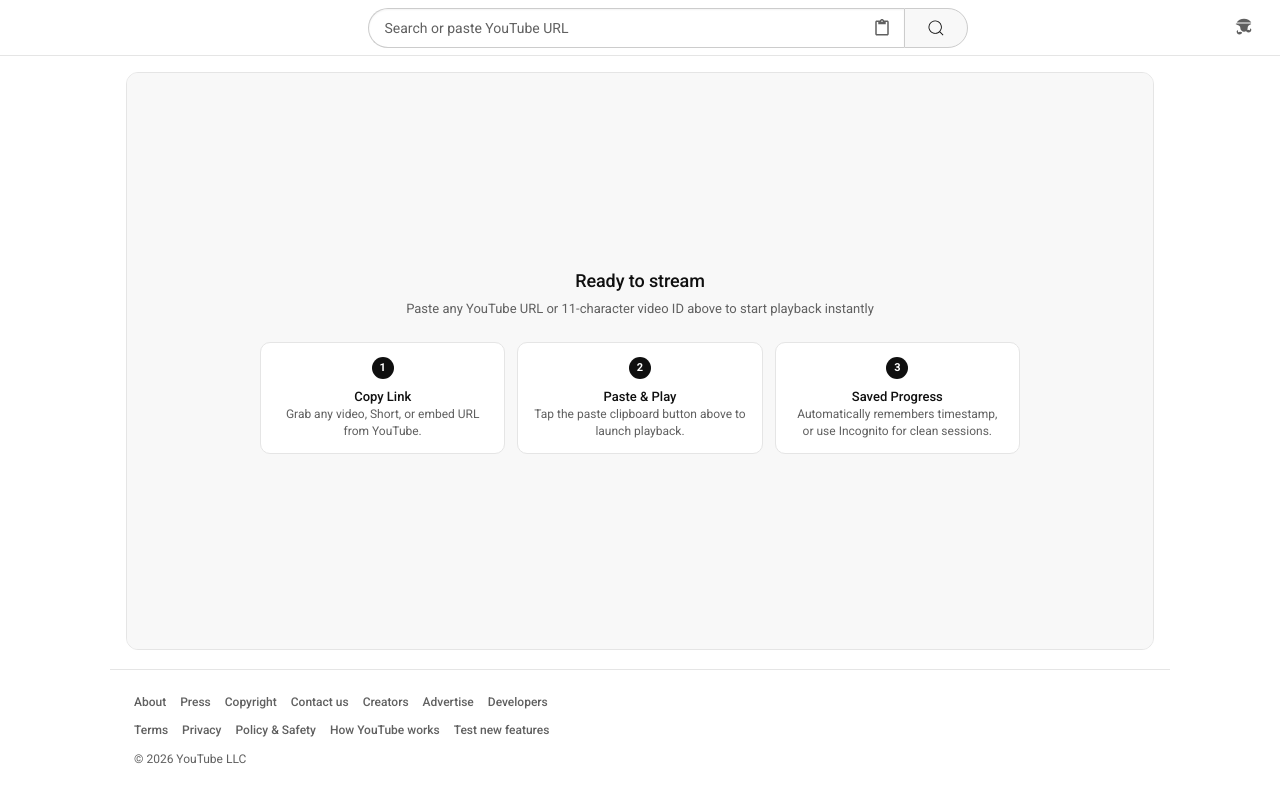
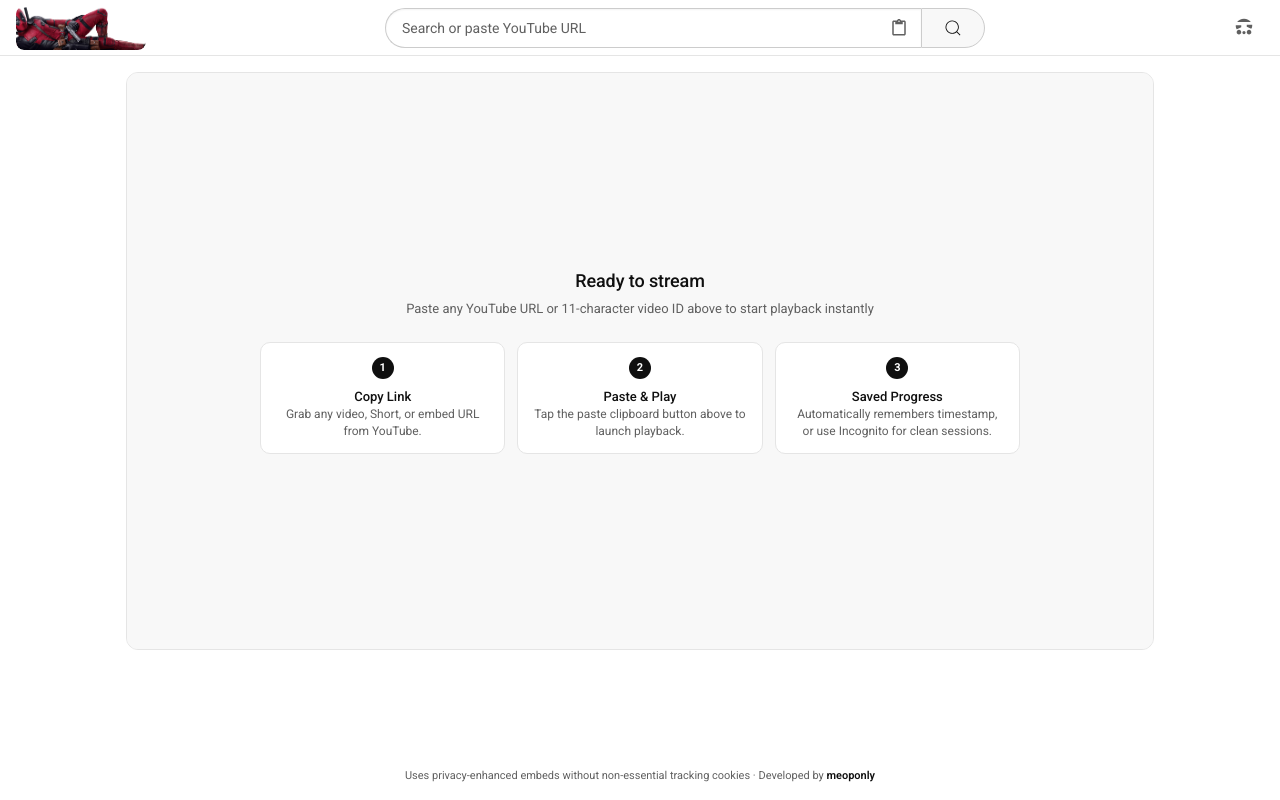
Before and after one commit to meoponly/yt-premium-4free, a plain HTML site: page index.html in a window 1280 px wide. Drawn offline with Linux system fonts and the light colour scheme.

Commit message:
Update index.html

```diff
--- a/index.html
+++ b/index.html
@@ -24,6 +24,7 @@
       --yt-spec-header-border: rgba(0, 0, 0, 0.1);
       --yt-spec-badge-bg: #0F0F0F;
       --yt-spec-badge-text: #FFFFFF;
+      --yt-logo-filter: none;
     }
 
     body.incognito-mode {
@@ -62,7 +63,7 @@
       transition: background-color 0.15s ease, color 0.15s ease;
     }
 
-    /* Top Navigation Bar */
+    /* Top Bar */
     .yt-header {
       position: sticky;
       top: 0;
@@ -82,29 +83,32 @@
       gap: 16px;
     }
 
-    /* Deadpool Logo replacing default YouTube logo */
+    /* Deadpool Logo Fix */
     .brand-logo {
       display: inline-flex;
       align-items: center;
+      justify-content: center;
       text-decoration: none;
-      color: inherit;
       flex-shrink: 0;
       cursor: pointer;
-      height: 40px;
+      height: 44px;
+      width: 130px;
+      overflow: hidden;
+      border-radius: 8px;
     }
 
     .brand-deadpool-img {
-      height: 38px;
-      width: auto;
-      max-width: 95px;
-      object-fit: contain;
-      background: transparent;
-      mix-blend-mode: screen; /* drops solid black background seamlessly if using jpg */
-      filter: drop-shadow(0 1px 2px rgba(0, 0, 0, 0.2));
+      width: 100%;
+      height: 100%;
+      object-fit: cover;
+      object-position: center 25%;
+      border-radius: 8px;
+      display: block;
+      transition: transform 0.15s ease;
     }
 
-    body.incognito-mode .brand-deadpool-img {
-      mix-blend-mode: screen;
+    .brand-logo:hover .brand-deadpool-img {
+      transform: scale(1.03);
     }
 
     /* Search Container */
@@ -195,7 +199,7 @@
       background-color: var(--yt-spec-button-hover);
     }
 
-    /* Incognito Chrome Classic Icon Button */
+    /* Official Chrome Incognito Icon Button */
     .top-incognito-btn {
       width: 40px;
       height: 40px;
@@ -324,44 +328,34 @@
       line-height: 1.35;
     }
 
-    /* Official YouTube-Styled Clean Footer */
-    .yt-footer {
-      padding: 24px 24px 32px 24px;
+    /* Restored Original Minimal Footer */
+    .site-footer {
+      background-color: transparent;
+      padding: 14px 16px 16px 16px;
       margin-top: auto;
-      border-top: 1px solid var(--yt-spec-header-border);
-      max-width: 1060px;
-      width: 100%;
-      margin-left: auto;
-      margin-right: auto;
     }
 
-    .yt-footer-links {
-      display: flex;
-      flex-wrap: wrap;
-      gap: 6px 14px;
-      margin-bottom: 12px;
+    .footer-line {
+      max-width: 1060px;
+      margin: 0 auto;
+      font-size: 11px;
+      color: var(--yt-spec-text-secondary);
+      text-align: center;
+      line-height: 1.5;
     }
 
-    .yt-footer-links a {
-      color: var(--yt-spec-text-secondary);
-      font-size: 12px;
-      font-weight: 500;
-      text-decoration: none;
-      line-height: 1.4;
-    }
-
-    .yt-footer-links a:hover {
+    .footer-author {
+      font-weight: 600;
       color: var(--yt-spec-text-primary);
-    }
-
-    .yt-footer-copy {
-      font-size: 12px;
-      color: var(--yt-spec-text-secondary);
     }
 
     @media (max-width: 640px) {
       .yt-header {
         padding: 0 10px;
+      }
+      .brand-logo {
+        width: 100px;
+        height: 38px;
       }
       .main-wrapper {
         padding: 8px 8px 16px 8px;
@@ -400,9 +394,9 @@
   <!-- Header -->
   <header class="yt-header">
     <div class="header-content">
-      <!-- Top-Left Deadpool Logo -->
+      <!-- Deadpool Logo -->
       <a href="#" class="brand-logo" id="homeLogo" title="Home">
-        <img src="deadpool.png" onerror="this.onerror=null; this.src='deadpool.jpg';" alt="Logo" class="brand-deadpool-img">
+        <img src="deadpool.jpg" onerror="this.onerror=null; this.src='deadpool.png';" alt="Deadpool Logo" class="brand-deadpool-img">
       </a>
 
       <!-- Search Bar -->
@@ -422,7 +416,7 @@
               <path d="M19 2h-4.18C14.4.84 13.3 0 12 0c-1.3 0-2.4.84-2.82 2H5c-1.1 0-2 .9-2 2v16c0 1.1.9 2 2 2h14c1.1 0 2-.9 2-2V4c0-1.1-.9-2-2-2zm-7 0c.55 0 1 .45 1 1s-.45 1-1 1-1-.45-1-1 .45-1 1-1zm7 18H5V4h2v3h10V4h2v16z"/>
             </svg>
           </button>
-          <!-- Clear Input Button (Only Clears Text, Never Resets Playing Video) -->
+          <!-- Clear Input Button -->
           <button type="button" class="btn-action-icon" id="clearBtn" title="Clear input" aria-label="Clear input" style="display: none;">
             <svg width="18" height="18" viewBox="0 0 24 24" fill="currentColor">
               <path d="M19 6.41L17.59 5 12 10.59 6.41 5 5 6.41 10.59 12 5 17.59 6.41 19 12 13.41 17.59 19 19 17.59 13.41 12 19 6.41z"/>
@@ -438,10 +432,10 @@
         </button>
       </div>
 
-      <!-- Classic Chrome Incognito Hat & Glasses Icon -->
+      <!-- Real Chromium Incognito Vector Icon -->
       <button type="button" class="top-incognito-btn" id="incognitoBtn" title="Incognito mode" aria-label="Toggle Incognito Mode">
         <svg width="22" height="22" viewBox="0 0 24 24" fill="currentColor">
-          <path d="M12 2C8.5 2 5.5 3.5 4 6h16c-1.5-2.5-4.5-4-8-4zm-8.5 5c-.3 0-.5.2-.5.5 0 .2.1.4.3.5l1.6.8C7.3 9.4 8 10.6 8 12c0 2.2 1.8 4 4 4s4-1.8 4-4c0-1.4.7-2.6 1.9-3.2l1.6-.8c.2-.1.3-.3.3-.5 0-.3-.2-.5-.5-.5h-16zm2 7.5C4.7 14.5 4 15.2 4 16c0 1.7 1.3 3 3 3 1.5 0 2.7-1.1 2.9-2.5-.6-.3-1.3-.5-2.1-.5-.8 0-1.6.2-2.3.5zm13 0c-.7-.3-1.5-.5-2.3-.5-.8 0-1.5.2-2.1.5.2 1.4 1.4 2.5 2.9 2.5 1.7 0 3-1.3 3-3 0-.8-.7-1.5-1.5-1.5z"/>
+          <path d="M12 2C8.75 2 6.04 3.73 4.5 5.5h15C17.96 3.73 15.25 2 12 2zm-8.8 6.5C3.07 8.95 3 9.47 3 10c0 1.25.43 2.4 1.15 3.32L9 11.16V9H3.2zm17.6 0H15v2.16l4.85 2.16c.72-.92 1.15-2.07 1.15-3.32 0-.53-.07-1.05-.2-1.5zM6.5 14C5.12 14 4 15.12 4 16.5S5.12 19 6.5 19 9 17.88 9 16.5 7.88 14 6.5 14zm11 0c-1.38 0-2.5 1.12-2.5 2.5s1.12 2.5 2.5 2.5 2.5-1.12 2.5-2.5-1.12-2.5-2.5-2.5zm-5.5 1.25c-.97 0-1.75.78-1.75 1.75s.78 1.75 1.75 1.75 1.75-.78 1.75-1.75-.78-1.75-1.75-1.75z"/>
         </svg>
       </button>
     </div>
@@ -518,26 +512,10 @@
     </div>
   </main>
 
-  <!-- YouTube Styled Footer -->
-  <footer class="yt-footer">
-    <div class="yt-footer-links">
-      <a href="#">About</a>
-      <a href="#">Press</a>
-      <a href="#">Copyright</a>
-      <a href="#">Contact us</a>
-      <a href="#">Creators</a>
-      <a href="#">Advertise</a>
-      <a href="#">Developers</a>
-    </div>
-    <div class="yt-footer-links">
-      <a href="#">Terms</a>
-      <a href="#">Privacy</a>
-      <a href="#">Policy &amp; Safety</a>
-      <a href="#">How YouTube works</a>
-      <a href="#">Test new features</a>
-    </div>
-    <div class="yt-footer-copy">
-      &copy; 2026 YouTube LLC
+  <!-- Restored Original Footer -->
+  <footer class="site-footer">
+    <div class="footer-line">
+      Uses privacy-enhanced embeds without non-essential tracking cookies &middot; Developed by <span class="footer-author">meoponly</span>
     </div>
   </footer>
 
@@ -699,7 +677,6 @@
         if (isIncognito) {
           document.body.classList.add('incognito-mode');
 
-          // Clear query string from URL so address bar is clean
           const cleanUrl = new URL(window.location.href);
           cleanUrl.searchParams.delete('v');
           cleanUrl.searchParams.delete('url');
@@ -751,7 +728,6 @@
 
       searchBtn.addEventListener('click', handleProcessInput);
 
-      /* FIXED: Clear button only clears the search bar input and restores paste button */
       clearBtn.addEventListener('click', () => {
         urlInput.value = '';
         clearBtn.style.display = 'none';
@@ -792,7 +768,6 @@
         loadVideo(queryId, false);
       }
 
-      // Register Offline Service Worker
       if ('serviceWorker' in navigator) {
         window.addEventListener('load', () => {
           navigator.serviceWorker.register('./sw.js').catch(() => {});
```
